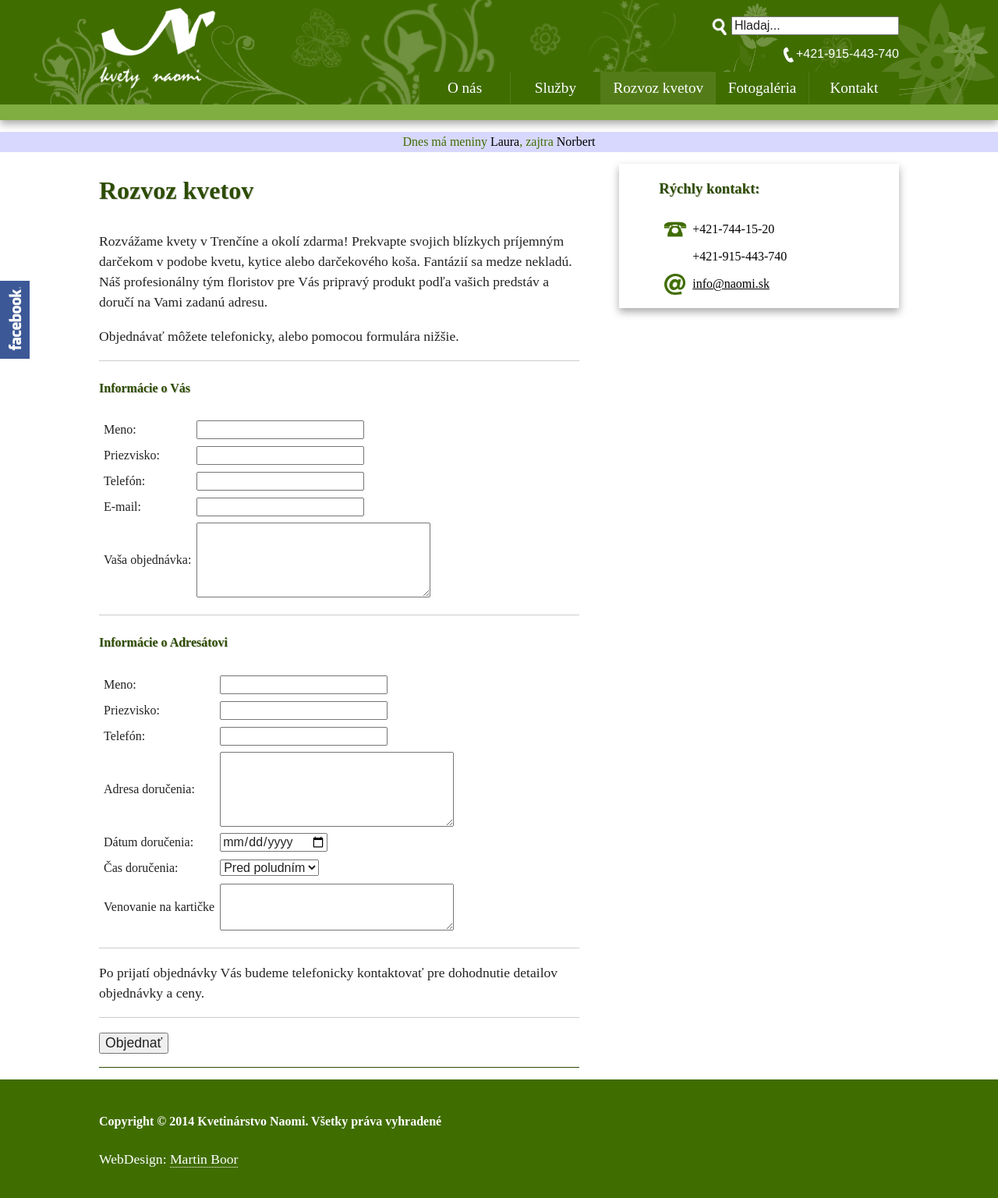
After one commit to matoboor/Naomi, a PHP site: page /rozvoz-kvetov/ in a window 1280 px wide. The commit adds this page. Shown: the whole page at 78% size. Run offline with PHP 8.4, Linux system fonts and the light colour scheme; some libraries are stand-ins or nearby versions; some web fonts are replaced.

Commit message:
Sluzby - Done, Rozvoz - skelet
Page Sluzby is done.
New page Rozvoz kvetov without functionality.
TODO- form validation and php script

```diff
--- a/css/main.css
+++ b/css/main.css
@@ -304,6 +304,21 @@ table a {
 	border-bottom: 1px dotted #537C19;
 }
 
+	#kvety_panel {
+    	display: none;
+    }
+    #darceky_panel {
+    	display: none;
+    }
+    #dekoracie_panel {
+    	display: none;
+    }
+    #sezona_panel {
+    	display: none;
+    }
+    #zahrada_panel {
+    	display: none;
+    }
 /* ==========================================================================
    Media Queries
    ========================================================================== */
@@ -405,6 +420,9 @@ table a {
     	margin: 5px;
     	text-align: center;
     }
+
+
+
 }
 
 @media only screen and (min-width: 768px) {
--- /dev/null
+++ b/rozvoz-kvetov/index.html
@@ -0,0 +1,196 @@
+<!DOCTYPE html>
+<!--[if lt IE 7]>      <html class="no-js lt-ie9 lt-ie8 lt-ie7"> <![endif]-->
+<!--[if IE 7]>         <html class="no-js lt-ie9 lt-ie8"> <![endif]-->
+<!--[if IE 8]>         <html class="no-js lt-ie9"> <![endif]-->
+<!--[if gt IE 8]><!--> <html class="no-js"> <!--<![endif]-->
+    <head>
+        <meta charset="utf-8">
+        <meta http-equiv="X-UA-Compatible" content="IE=edge,chrome=1">
+        <title>Naomi - Rozvoz kvetov</title>
+        <meta name="description" content="Najväčšie kvetinárstvo v Trenčíne. Veľký výber, dobrá cena. Donáška kvetov.">
+        <meta name="keywords" content="naomi, kvety, kvetinarstvo, trencin, rozvoz, dekoracie, vyzdoba, kytice, darcek, sviatok" />
+        <meta name="author" content="Martin Boor" />
+        <meta name="viewport" content="width=device-width, initial-scale=1">
+
+        <link rel="stylesheet" href="../css/normalize.min.css">
+        <link rel="stylesheet" href="../css/main.css">
+
+        <script src="../js/vendor/modernizr-2.6.2-respond-1.1.0.min.js"></script>
+
+        <script src="http://ajax.googleapis.com/ajax/libs/jquery/1.8.3/jquery.min.js"></script>
+		<!-- <script src="js/responsiveslides.min.js"></script> -->
+
+		<script src="../js/date.1.js"></script>
+
+    </head>
+    <body>
+        <!--[if lt IE 7]>
+            <p class="browsehappy">You are using an <strong>outdated</strong> browser. Please <a href="http://browsehappy.com/">upgrade your browser</a> to improve your experience.</p>
+        <![endif]-->
+		<div class="fb_button"><a href="#"><img src="../img/facebook_vertical.png" /></a></div>
+        <div class="header-container">
+            <header class="wrapper clearfix">
+            	<a href="../">
+                	<img src="../img/logo.png" class="logo"/>
+                </a>
+                <div class="search"><img src="../img/search-icon.png" /> <input type="text" value="Hladaj..."/></div>
+                <div class="header_contact"><img src="../img/phone-icon.png"/>+421-915-443-740</div>
+                <nav>
+                    <ul>
+                    	<!--reverse -->
+
+                        <li><a href="../kontakt/">Kontakt</a></li>
+                        <li><a href="../fotogaleria/">Fotogaléria</a></li>
+                        <li><a href="../rozvoz-kvetov/" class="active">Rozvoz kvetov</a></li>
+                        <li><a href="../sluzby/" >Služby</a></li>
+                        <li><a href="../" >O nás</a></li>
+
+                    </ul>
+                </nav>
+            </header>
+        </div>
+
+        <div class="main-container">
+        	<div class="nameday-container">
+        		<div class="wrapper"> Dnes má meniny <span id="date_meniny" class="black">Erik</span>, zajtra <span id="date_meniny_zajtra" class="black">Viktor</span> </div>
+        	</div>
+            <div class="main wrapper clearfix">
+
+                <article>
+                    <header>
+                        <h1>Rozvoz kvetov</h1>
+                    </header>
+                    <section>
+                        <p>
+                        	Rozvážame kvety v Trenčíne a okolí zdarma! Prekvapte svojich blízkych príjemným darčekom v podobe kvetu, kytice alebo darčekového koša. Fantázií sa medze nekladú. Náš profesionálny tým floristov pre Vás pripravý produkt podľa vašich predstáv a doručí na Vami zadanú adresu.
+                        </p>
+                        <p>
+                        	Objednávať môžete telefonicky, alebo pomocou formulára nižšie.
+                        </p>
+                        <hr />
+                        <form>
+                        	<h4>Informácie o Vás</h4>
+                        	<table>
+                        		<tr>
+                        			<td>Meno: </td>
+                        			<td><input type="text" name"firstname" /></td>
+
+                        		</tr>
+                        		<tr>
+                        			<td>Priezvisko: </td>
+                        			<td><input type="text" name"lastname" /></td>
+                        		</tr>
+                        		<tr>
+                        			<td>Telefón:</td>
+                        			<td><input type="text" name="phone" /></td>
+
+                        		</tr>
+                        		<tr>
+                        			<td>E-mail: </td>
+                        			<td><input type="email" name="mail" /></td>
+                        		</tr>
+                        		<tr>
+                        			<td>Vaša objednávka:</td>
+                        			<td colspan="3"><textarea name="order" rows="5" cols="30"></textarea></td>
+                        		</tr>
+                        	</table>
+                        	<hr />
+                        	<h4>Informácie o Adresátovi</h4>
+                        	<table>
+                        		<tr>
+                        			<td>Meno: </td>
+                        			<td><input type="text" name"firstname2" /></td>
+
+                        		</tr>
+                        		<tr>
+                        			<td>Priezvisko: </td>
+                        			<td><input type="text" name"lastname2" /></td>
+                        		</tr>
+                        		<tr>
+                        			<td>Telefón:</td>
+                        			<td><input type="text" name="phone2" /></td>
+
+                        		</tr>
+                        		<tr>
+                        			<td>Adresa doručenia: </td>
+                        			<td><textarea name="address2" rows="5" cols="30"></textarea></td>
+                        		</tr>
+                        		<tr>
+                        			<td>Dátum doručenia: </td>
+                        			<td><input type="date" name="date2" /></td>
+                        		</tr>
+                        		<tr>
+                        			<td>Čas doručenia: </td>
+                        			<td>
+                        				<select name="time2">
+                        					<option value="AM">Pred poludním</option>
+                        					<option value="PM">Po poludní</option>
+                        				</select>
+                        			</td>
+                        		</tr>
+                        		<tr>
+                        			<td>Venovanie na kartičke</td>
+                        			<td><textarea name="address" rows="3" cols="30"></textarea></td>
+                        		</tr>
+                        	</table>
+                        	<hr />
+                        	<p>Po prijatí objednávky Vás budeme telefonicky kontaktovať pre dohodnutie detailov objednávky a ceny.</p>
+                        	<hr />
+                        	<p>
+                        		<input type="submit" value="Objednať" />
+                        	</p>
+                        </form>
+                    </section>
+                </article>
+
+                <aside>
+                    <h3>Rýchly kontakt:</h3>
+                    <table>
+                    	<tr>
+                    		<td><img src="../img/phone-icon2.png" /></td>
+                    		<td>+421-744-15-20</td>
+                    	</tr>
+                    	<tr>
+                    		<td></td>
+                    		<td>+421-915-443-740</td>
+                    	</tr>
+                    	<tr>
+                    		<td><img src="../img/email-icon.png" /></td>
+                    		<td><a href="#">info@naomi.sk</a></td>
+                    	</tr>
+
+                    </table>
+                </aside>
+
+            </div> <!-- #main -->
+        </div> <!-- #main-container -->
+
+        <div class="footer-container">
+            <footer class="wrapper">
+                <h4>Copyright © 2014 Kvetinárstvo Naomi. Všetky práva vyhradené</h4>
+                <p>WebDesign: <a href="mailto:matoboor@gmail.com">Martin Boor</a></p>
+                <!-- hidden element. only for funcionality of nameday widget -->
+                <span id="kasman"><a href="http://www.kasman.sk/javascript"></a></span>
+                <!-- ******************************************************* -->
+            </footer>
+        </div>
+
+        <!--<script src="//ajax.googleapis.com/ajax/libs/jquery/1.11.0/jquery.min.js"></script>-->
+
+        <script>window.jQuery || document.write('<script src="js/vendor/jquery-1.11.0.min.js"><\/script>');</script>
+
+        <script src="js/main.js"></script>
+
+        <!-- Google Analytics: change UA-XXXXX-X to be your site's ID. -->
+        <script>
+            (function(b,o,i,l,e,r){b.GoogleAnalyticsObject=l;b[l]||(b[l]=
+            function(){(b[l].q=b[l].q||[]).push(arguments)});b[l].l=+new Date;
+            e=o.createElement(i);r=o.getElementsByTagName(i)[0];
+            e.src='//www.google-analytics.com/analytics.js';
+            r.parentNode.insertBefore(e,r)}(window,document,'script','ga'));
+            ga('create','UA-XXXXX-X');ga('send','pageview');
+        </script>
+
+
+    </body>
+</html>
```
Also changed, not shown: index.html (+9 -9 lines), sluzby/index.html (+114 -11 lines).
